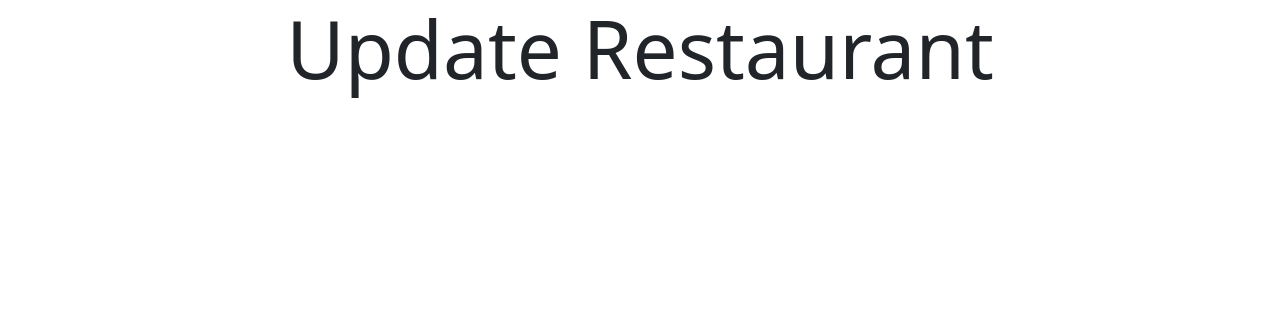
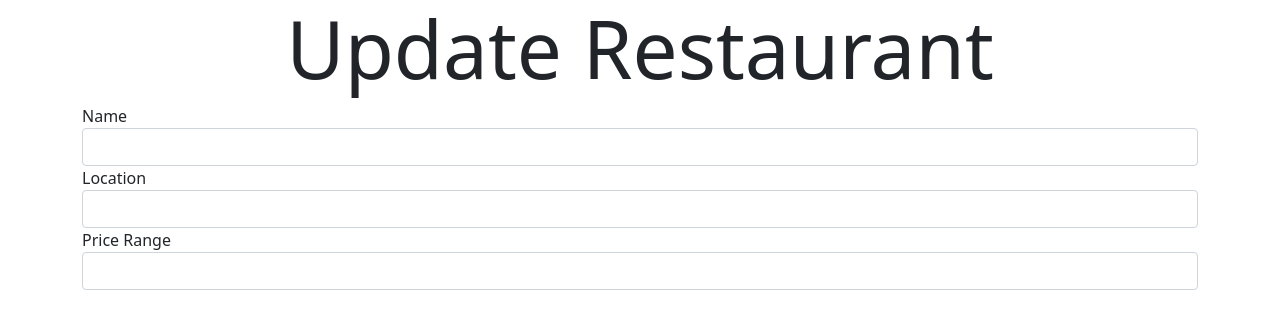
Before and after one commit to Pedginald/restaurant-rater, a React (Create React App) app in the folder client/: page /restaurants/1/update in a window 1280 px wide. Shown: the top 328 px of the page. Built offline with nearby package versions, Linux system fonts and the light colour scheme; no server answers.

Commit message:
Setting up update page

```diff
--- a/client/src/components/UpdateRestaurant.jsx
+++ b/client/src/components/UpdateRestaurant.jsx
@@ -1,14 +1,65 @@
-import React from 'react';
+import React, { useContext, useEffect, useState } from 'react';
 import { useParams } from 'react-router-dom';
+import RestaurantFinder from '../apis/RestaurantFinder';
+import { RestaurantsContext } from '../context/RestaurantsContext';
 
-const UpdateRestaurant = () => {
+const UpdateRestaurant = (props) => {
 	const { id } = useParams();
-	console.log(id);
+	const { restaurants } = useContext(RestaurantsContext);
+	const [name, setName] = useState('');
+	const [location, setLocation] = useState('');
+	const [priceRange, setPriceRange] = useState('');
+
+	useEffect(() => {
+		const fetchData = async () => {
+			const response = await RestaurantFinder.get(`${id}`);
+			setName(response.data.data.restaurant.name);
+			setLocation(response.data.data.restaurant.location);
+			setPriceRange(response.data.data.restaurant.price_range)
+		}
+
+		fetchData();
+	},[])
+
 	return (
 		<div>
-
+			<form action=''>
+			<div className='form-group'>
+				<label htmlFor='name'>Name</label>
+				<input
+					type='text'
+					id='name'
+					className='form-control'
+					value={name}
+					onChange={(e) => setName(e.target.value)}
+				>
+				</input>
+			</div>
+			<div className='form-group'>
+				<label htmlFor='location'>Location</label>
+				<input
+					type='text'
+					id='location'
+					className='form-control'
+					value={location}
+					onChange={(e) => setLocation(e.target.value)}
+				>
+				</input>
+			</div>
+			<div className='form-group'>
+				<label htmlFor='price_range'>Price Range</label>
+				<input
+					type='number'
+					id='price_range'
+					className='form-control'
+					value={priceRange}
+					onChange={(e) => setPriceRange(e.target.vale)}
+				>
+				</input>
+			</div>
+			</form>
 		</div>
- )
+	)
 };
 
 export default UpdateRestaurant;
```
